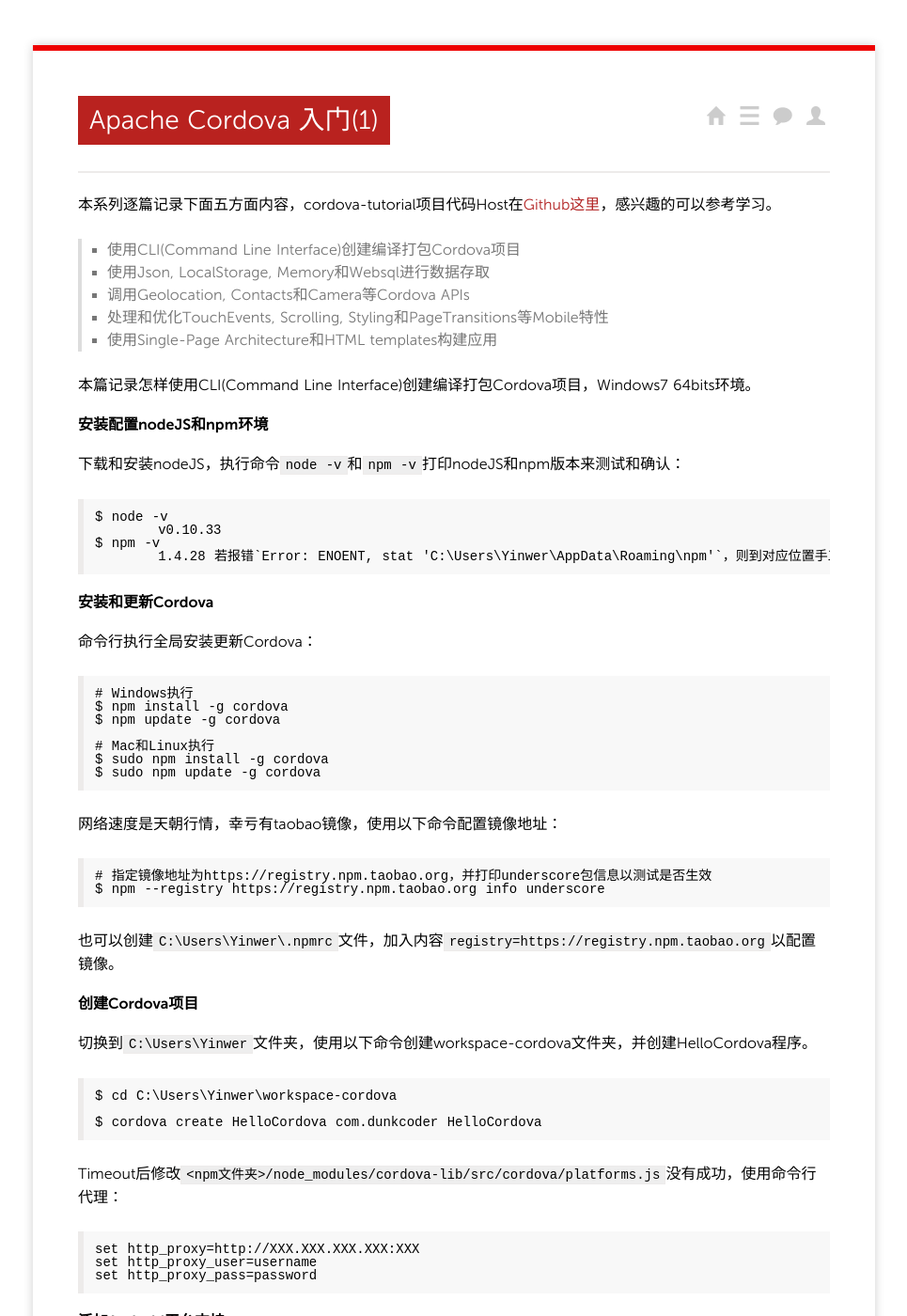
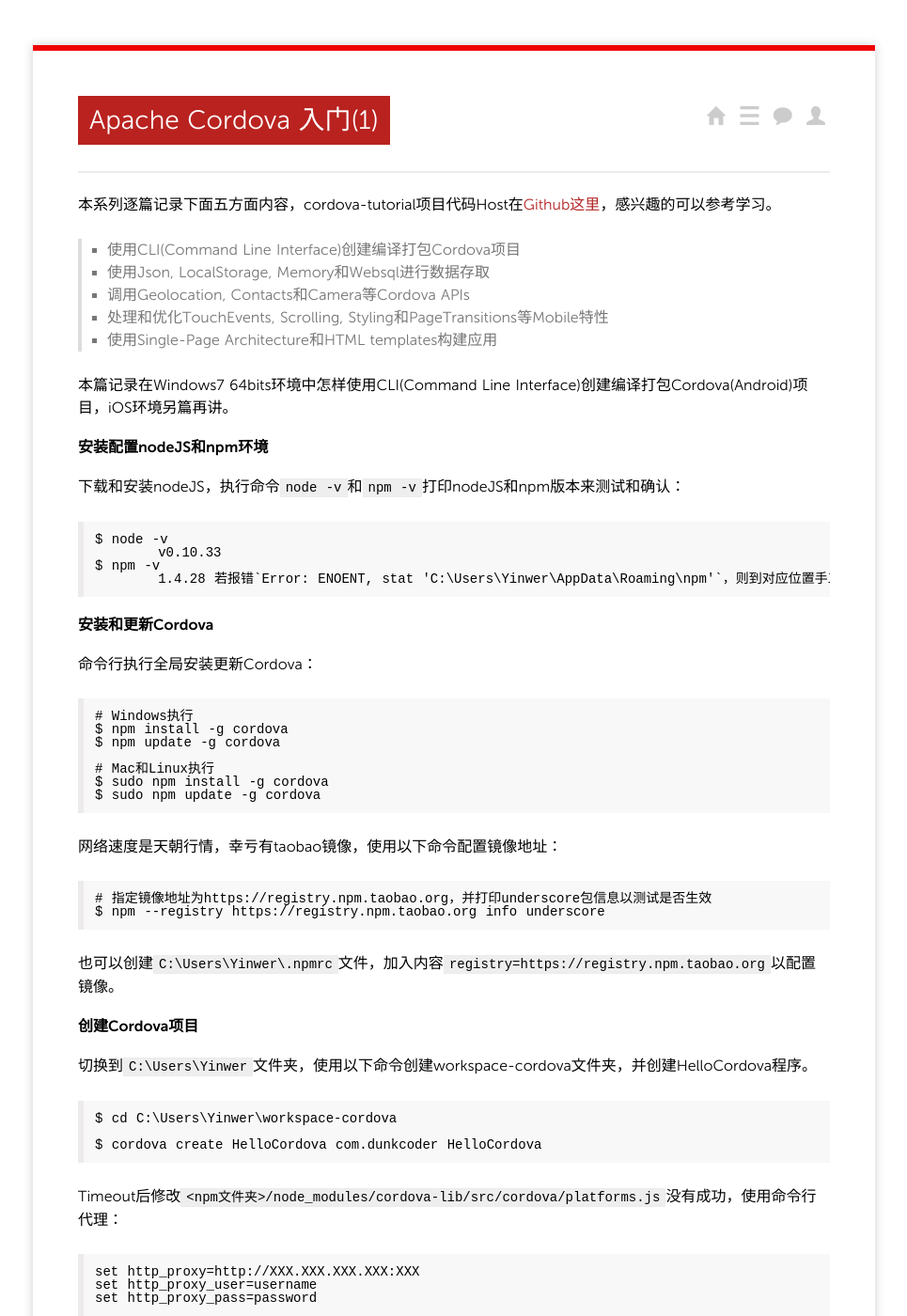
Before and after one commit to yinwer81/yinwer81.github.com, a Jekyll site: the page built from _posts/201411/2014-11-16-apache-cordova-tutorial-part1.md, in a window 1280 px wide and 1400 px high. Shown: the whole window at 94% size, without its empty margins (157-1122 px from the left). Built offline with Jekyll 4.4.1, drawn with Linux system fonts in a browser that asks for light colours; nearby versions of some CDN libraries; Markdown is read by kramdown in place of the engine named in the settings; comment, search, counter and statistics services are not loaded; some of the changed text lies outside the part shown.

Commit message:
refresh apache-cordova-tutorial-part1

```diff
--- a/_posts/201411/2014-11-16-apache-cordova-tutorial-part1.md
+++ b/_posts/201411/2014-11-16-apache-cordova-tutorial-part1.md
@@ -11,7 +11,7 @@ categories: programming
 >* 处理和优化TouchEvents, Scrolling, Styling和PageTransitions等Mobile特性
 >* 使用Single-Page Architecture和HTML templates构建应用
 
-本篇记录怎样使用CLI(Command Line Interface)创建编译打包Cordova项目，Windows7 64bits环境。
+本篇记录在Windows7 64bits环境中怎样使用CLI(Command Line Interface)创建编译打包Cordova(Android)项目，iOS环境另篇再讲。
 
 #### 安装配置nodeJS和npm环境
 <br/>
```
Also changed, not shown: other parts of _posts/201411/2014-11-16-apache-cordova-tutorial-part1.md (+2 -2 lines).
